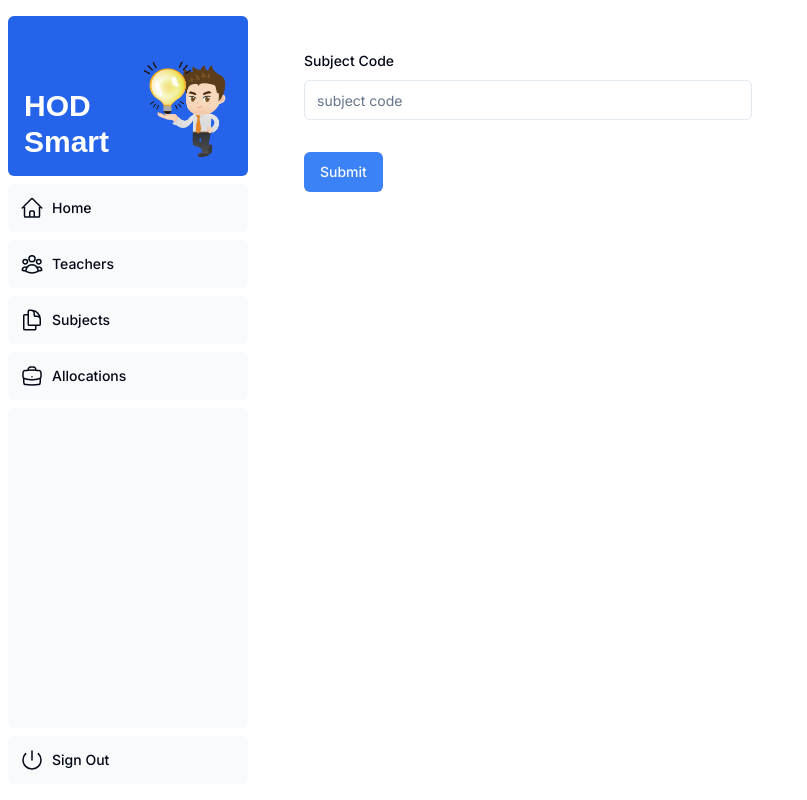
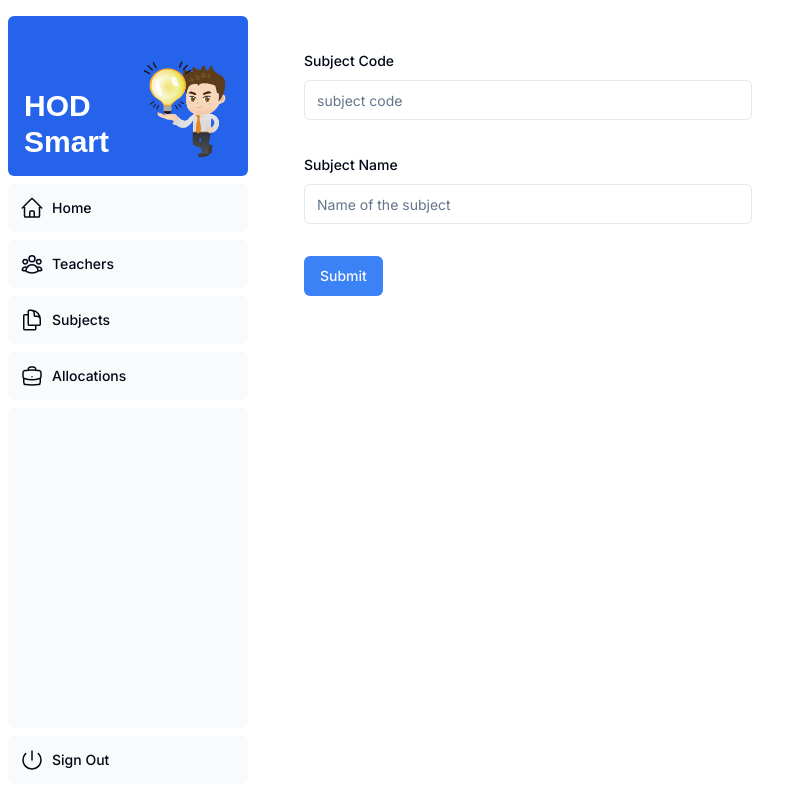
Before and after one commit to matthewkuria/hodsmart, a Next.js app: page /dashboard/subjects/add-subject in a window 1280 px wide. Shown: the whole page, without its empty margins (0-807 px from the left). Built offline with nearby package versions, Linux system fonts and the light colour scheme; a web font is replaced by a local one.

Commit message:
Fix: subject add form

```diff
--- a/app/ui/subjects/create-subjects.tsx
+++ b/app/ui/subjects/create-subjects.tsx
@@ -8,7 +8,9 @@ import { zodResolver } from "@hookform/resolvers/zod"
 
 
 const formSchema = z.object({
-    subCode: z.string(),
+  subCode: z.string().min(3, {
+      message: "Subject must be more than 3 numbers"
+    }),
     subName: z.string().min(3, {
         message: "Subject name must contain more than 3 characters "
     })
@@ -43,6 +45,19 @@ export default function CreateSubjectsForm() {
             </FormItem>
           )}
         />
+        <FormField
+          control={form.control}
+          name="subName"
+          render={({ field }) => (
+            <FormItem>
+              <FormLabel>Subject Name</FormLabel>
+              <FormControl>
+                <Input placeholder="Name of the subject" {...field} />
+              </FormControl>
+              <FormMessage />
+            </FormItem>
+          )}
+        />
         <Button type="submit">Submit</Button>
       </form>
     </Form>
```
